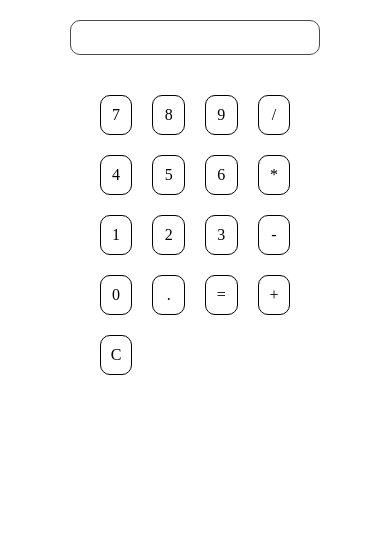
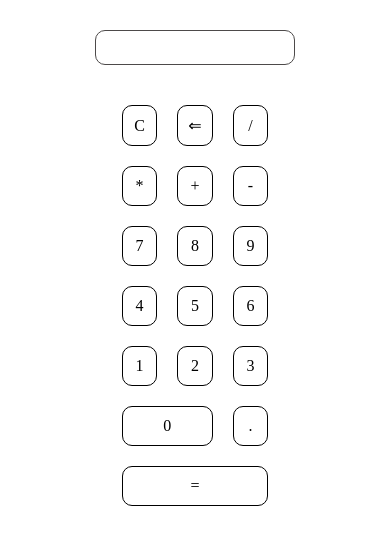
Before and after one commit to ReginaMos/test-work, a website: page public/index.html in a window 390 px wide. Drawn offline with nearby package versions, Linux system fonts and the light colour scheme.

Commit message:
feat: add logic to escape btn & change buttons order & add styles for mobile devices

```diff
--- a/public/index.html
+++ b/public/index.html
@@ -4,7 +4,7 @@
         <meta charset="UTF-8" />
         <meta name="viewport" content="width=device-width, initial-scale=1.0" />
         <title>Calculator</title>
-        <link rel="stylesheet" href="./style.css">
+        <link rel="stylesheet" href="./style.css" />
     </head>
     <body>
         <script src="https://code.jquery.com/jquery-3.7.1.min.js"></script>
--- a/public/main.js
+++ b/public/main.js
@@ -1,34 +1,40 @@
 function createButtons(container) {
     const buttons = [
+        'C',
+        '⇐',
+        '/',
+        '*',
+        '+',
+        '-',
         '7',
         '8',
         '9',
-        '/',
         '4',
         '5',
         '6',
-        '*',
         '1',
         '2',
         '3',
-        '-',
         '0',
         '.',
-        '=',
-        '+',
-        'C'
+        '='
     ];
 
     const buttonsContainer = $('<div></div>');
     buttonsContainer.addClass('buttons-container');
-    container.append(buttonsContainer)
+    container.append(buttonsContainer);
 
     buttons.forEach((label) => {
         const button = $('<button></button>').text(label);
         button.addClass('button');
         if (label === 'C') {
             button.addClass('clear');
+        } else if (label === '0') {
+            button.addClass('zero-btn');
+        } else if (label === '=') {
+            button.addClass('equal-btn');
         }
+
         buttonsContainer.append(button);
     });
 }
@@ -47,7 +53,8 @@ function createLayout() {
 
 $(document).ready(function () {
     createLayout();
-    let expression = "";
+    let expression = '';
+    const mathSymbols = ['+', '-', '/', '*'];
 
     $('.calculator .button').on('click', function () {
         const value = $(this).text();
@@ -56,11 +63,18 @@ $(document).ready(function () {
             try {
                 expression = eval(expression).toString();
             } catch {
-                expression = 'Error';
+                expression = 'Incorrect expression';
             }
         } else if (value === 'C') {
             expression = '';
+        } else if (value === '⇐') {
+            expression = expression.slice(0, -1);
         } else {
+            if (
+                mathSymbols.includes(value) &&
+                expression[expression.length - 1] === value
+            )
+                return;
             expression += value;
         }
 
--- a/public/style.css
+++ b/public/style.css
@@ -1,10 +1,11 @@
 * {
-  box-sizing: border-box;
-  margin: 0;
-  padding: 0;
+    box-sizing: border-box;
+    margin: 0;
+    padding: 0;
 }
 
-input, button {
+input,
+button {
     all: unset;
 }
 
@@ -15,12 +16,12 @@ input, button {
     flex-direction: column;
 
     gap: 40px;
-    margin: 20px;
+    margin: 30px auto;
 }
 
 .buttons-container {
     display: grid;
-    grid-template-columns: repeat(4, 1fr);
+    grid-template-columns: repeat(3, 1fr);
     gap: 20px;
 }
 
@@ -29,12 +30,38 @@ input, button {
     border-radius: 10px;
     border: 1px solid #000;
     text-align: center;
+
+    cursor: pointer;
+}
+
+.button:hover {
+    box-shadow: 7px 8px 8px 3px rgba(34, 60, 80, 0.2);
 }
 
 .expression {
     padding: 10px;
     border-radius: 10px;
     border: 1px solid #4d4a4a;
-    min-width: 250px;
+    min-width: 200px;
     min-height: 35px;
 }
+
+@media screen and (orientation: portrait) {
+    .zero-btn {
+        grid-column: span 2;
+    }
+
+    .equal-btn {
+        grid-column: span 3;
+    }
+}
+
+@media screen and (orientation: landscape) {
+    .expression {
+        min-width: 350px;
+    }
+
+    .buttons-container {
+        grid-template-columns: repeat(6, 1fr);
+    }
+}
```
Also changed, not shown: README.md.
